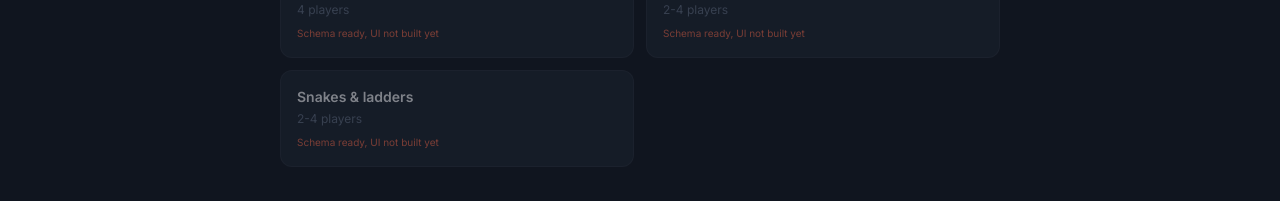
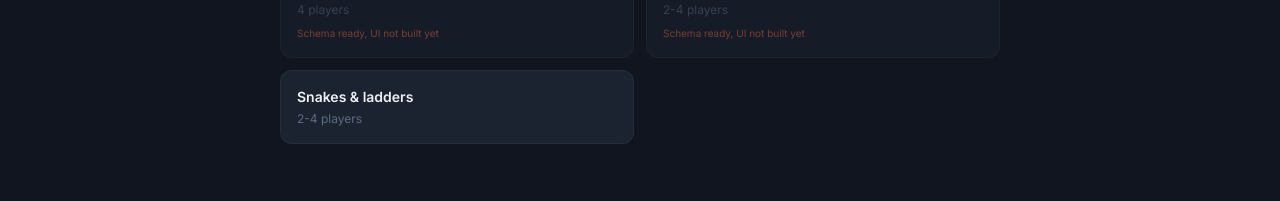
Before and after one commit to javad136999/game-arena, a Next.js app: page / in a window 1280 px wide. Shown: the part 565-766 px from the top of the page. Built offline with nearby package versions, Linux system fonts and the light colour scheme.

Commit message:
Add snakes and ladders game

```diff
--- a/app/page.tsx
+++ b/app/page.tsx
@@ -6,7 +6,7 @@ const games = [
   { slug: "hokm", name: "Hokm", players: "4 players", ready: true },
   { slug: "shelem", name: "Shelem", players: "4 players", ready: false },
   { slug: "ludo", name: "Ludo", players: "2-4 players", ready: false },
-  { slug: "snake_ladder", name: "Snakes & ladders", players: "2-4 players", ready: false }
+  { slug: "snake_ladder", name: "Snakes & ladders", players: "2-4 players", ready: true }
 ];
 export default function HomePage() {
   return (
```
